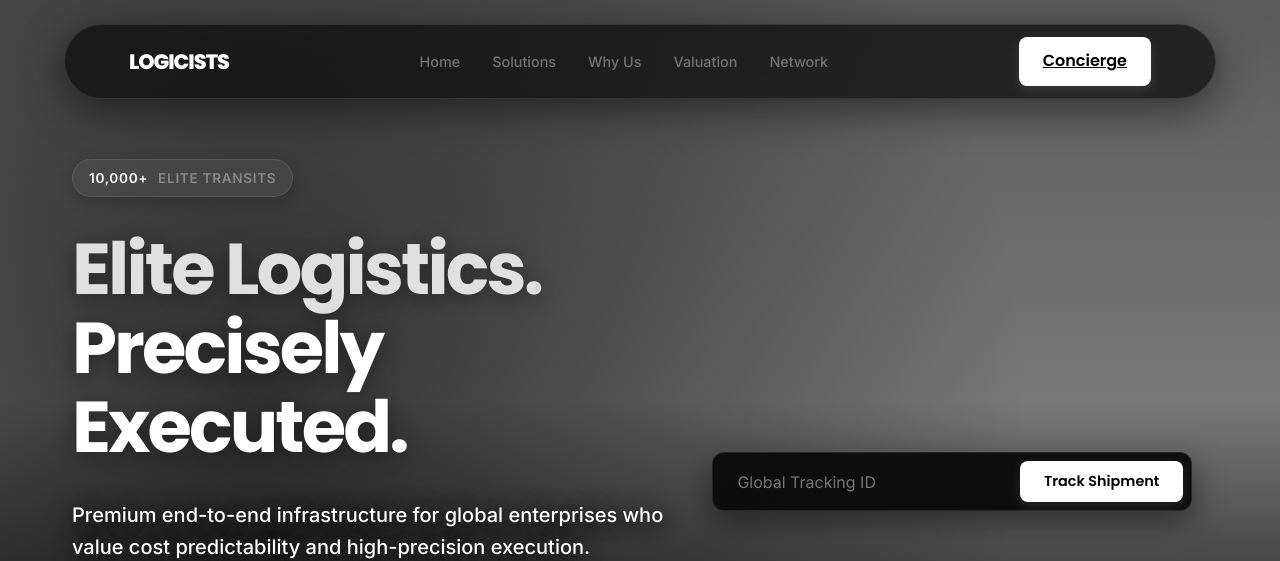
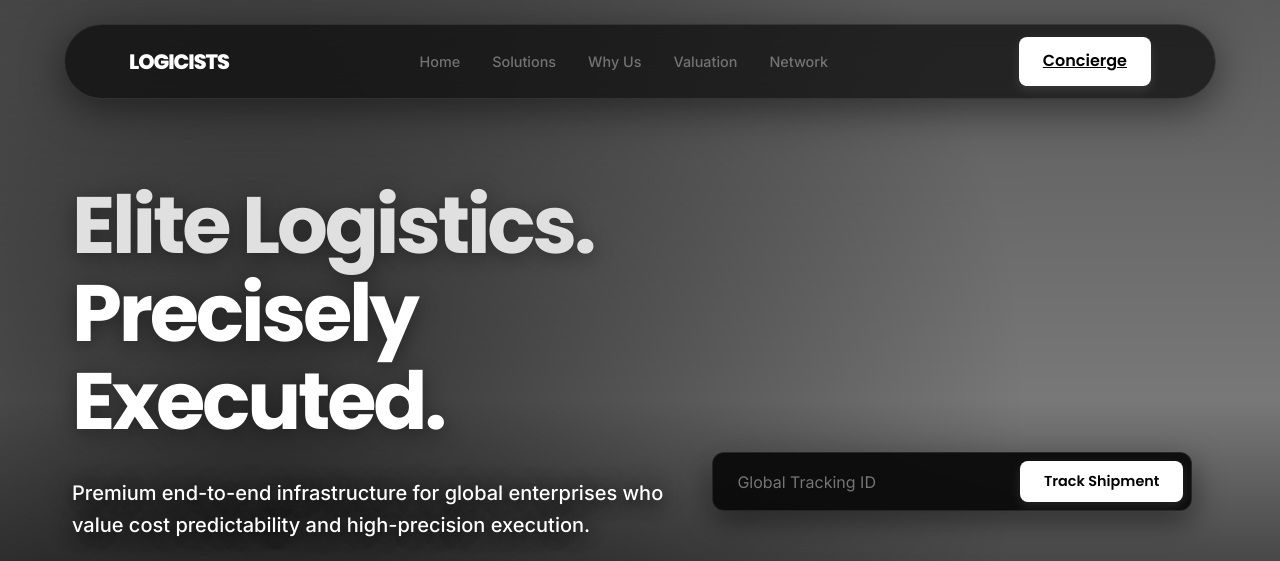
Before and after one commit to notclassx-sys/logistice-anniamted, a website built with Vite: page index.html in a window 1280 px wide. Shown: the top 561 px of the page. Built offline with nearby package versions, Linux system fonts and the light colour scheme.

Commit message:
Remove 10k trust badge and finalize UI

```diff
--- a/index.html
+++ b/index.html
@@ -34,7 +34,6 @@
       <canvas id="hero-canvas"></canvas>
       <div class="container hero-grid">
         <div class="hero-content">
-          <div class="trust-badge"><span>10,000+</span> Elite Transits</div>
           <h1 class="hero-title">Elite Logistics. <br /><span class="text-accent">Precisely Executed.</span></h1>
           <p class="hero-subtitle">Premium end-to-end infrastructure for global enterprises who value cost
             predictability and high-precision execution.</p>
--- a/src/styles/main.css
+++ b/src/styles/main.css
@@ -92,35 +92,11 @@ h4 {
 }
 
 h1 {
-    font-size: clamp(2.8rem, 7vw, 4.5rem);
+    font-size: clamp(2.8rem, 7vw, 5rem);
     letter-spacing: -0.04em;
     margin-bottom: var(--space-4);
     line-height: 1.1;
     text-shadow: 0 4px 20px rgba(0, 0, 0, 0.4);
-}
-
-/* Trust Badge */
-.trust-badge {
-    display: inline-flex;
-    align-items: center;
-    gap: 10px;
-    background: rgba(255, 255, 255, 0.05);
-    backdrop-filter: blur(10px);
-    padding: 6px 16px;
-    border-radius: 100px;
-    border: 1px solid rgba(255, 255, 255, 0.1);
-    font-size: 0.85rem;
-    font-weight: 600;
-    color: var(--text-muted);
-    margin-bottom: var(--space-4);
-    text-transform: uppercase;
-    letter-spacing: 0.05em;
-    box-shadow: 0 4px 15px rgba(0, 0, 0, 0.2);
-}
-
-.trust-badge span {
-    color: var(--accent);
-    font-weight: 800;
 }
 
 p {
```
